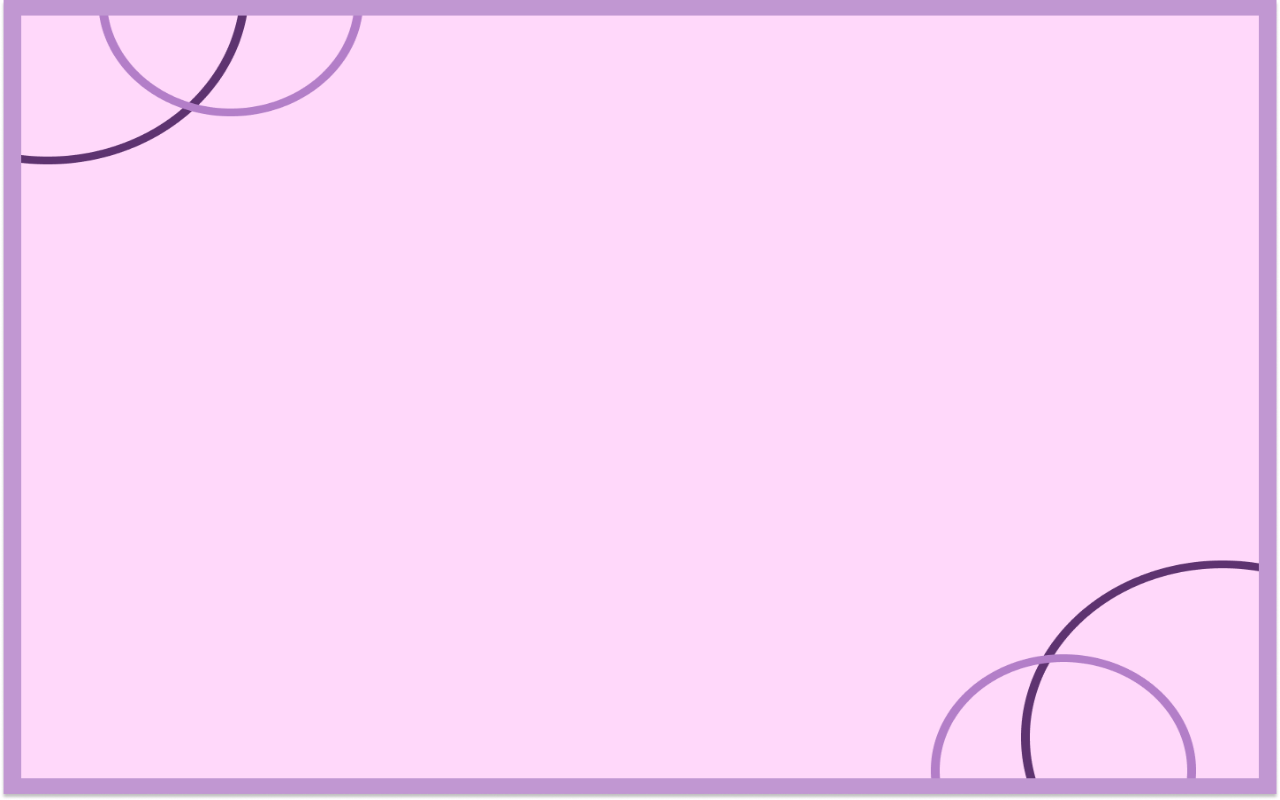
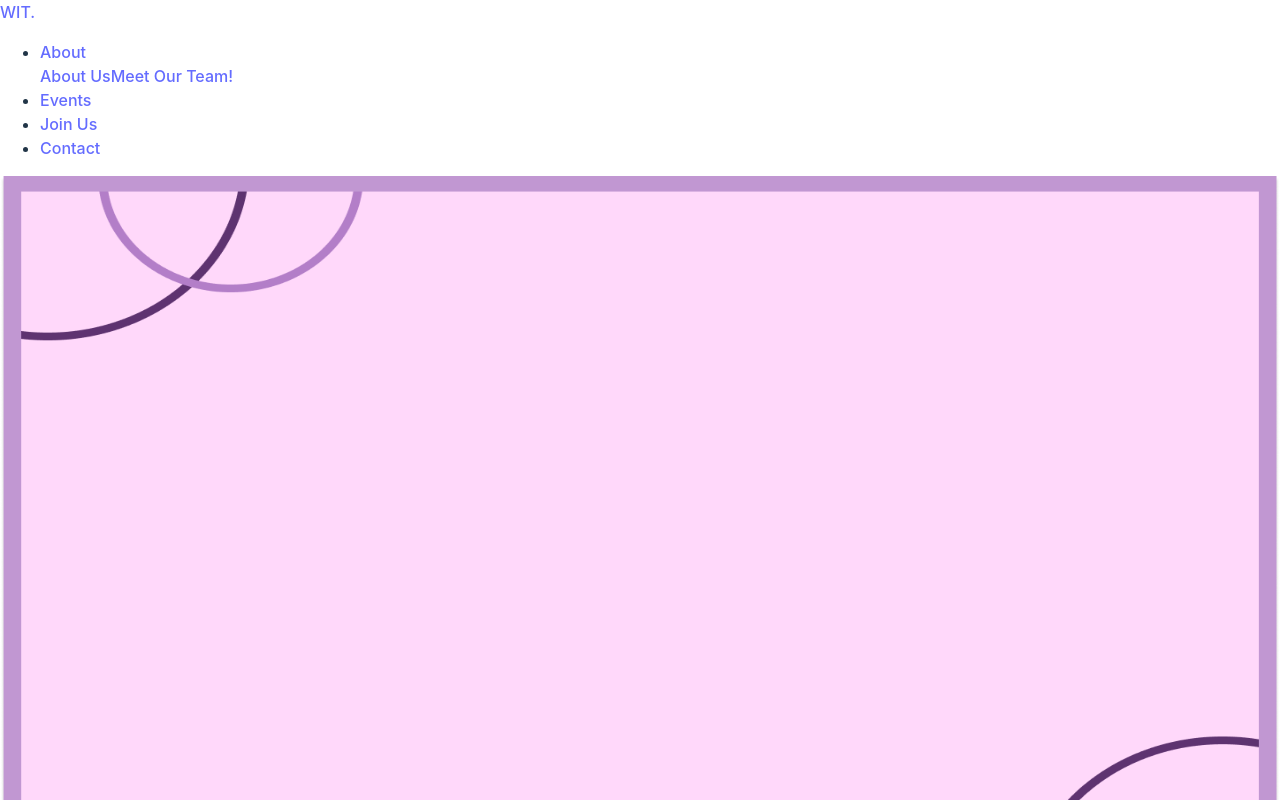
Before and after one commit to llamadrama000/Web-Dev_WomenInTech, a React (Vite) app in the folder WIT-website/: page / in a window 1280 px wide. Shown: the top 800 px of the page. Built offline with nearby package versions, Linux system fonts and the light colour scheme.

Commit message:
navBar links (not complete)
incomplete, got the links working, need to fix styling

```diff
--- a/WIT-website/src/App.jsx
+++ b/WIT-website/src/App.jsx
@@ -1,9 +1,11 @@
 import Home from './Pages/home.jsx';
+import Navbar from './NavBar';
 import { BrowserRouter as Router, Routes, Route} from 'react-router-dom'
 
 function App() {
   return (
     <Router>
+      <Navbar />
       <Routes>
         <Route path="/" element={<Home/>}/>
       </Routes>
--- /dev/null
+++ b/WIT-website/src/NavBar.jsx
@@ -0,0 +1,31 @@
+import React from 'react';
+import './Styles/NavBar.css';
+
+const Navbar = () => {
+    return (
+        <nav className="navbar">
+            <div className="navbar-leftside">
+                <a href="/" className="logo">
+                WIT.
+                </a>
+            </div>
+
+            <div className="navbar-right">
+                <ul className="nav-links">
+                <li className="nav-item">
+                    <a href="/about" className="nav-link">About</a>
+                    <div className="dropdown">
+                        <a href="/about/aboutUs">About Us</a>
+                        <a href="/about/team">Meet Our Team!</a>
+                    </div>
+                </li>
+                <li><a href="/events">Events</a></li>
+                <li><a href="/join">Join Us</a></li>
+                <li><a href="/contact">Contact</a></li>
+                </ul>
+            </div>
+        </nav>
+    );
+};
+
+export default Navbar;
--- /dev/null
+++ b/WIT-website/src/Styles/NavBar.css
@@ -0,0 +1,6 @@
+.navBar {
+    display: flex;
+    justify-content: space-between;
+    align-items: center;
+    background-color: pink;
+}
```
